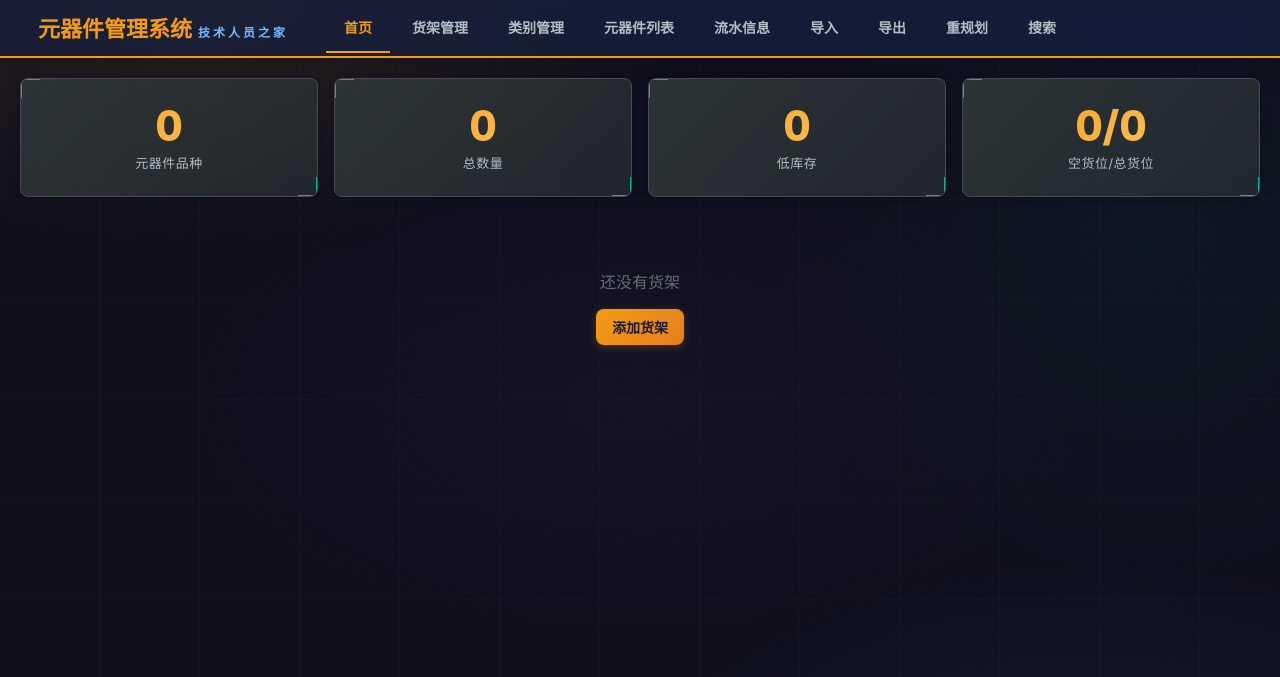
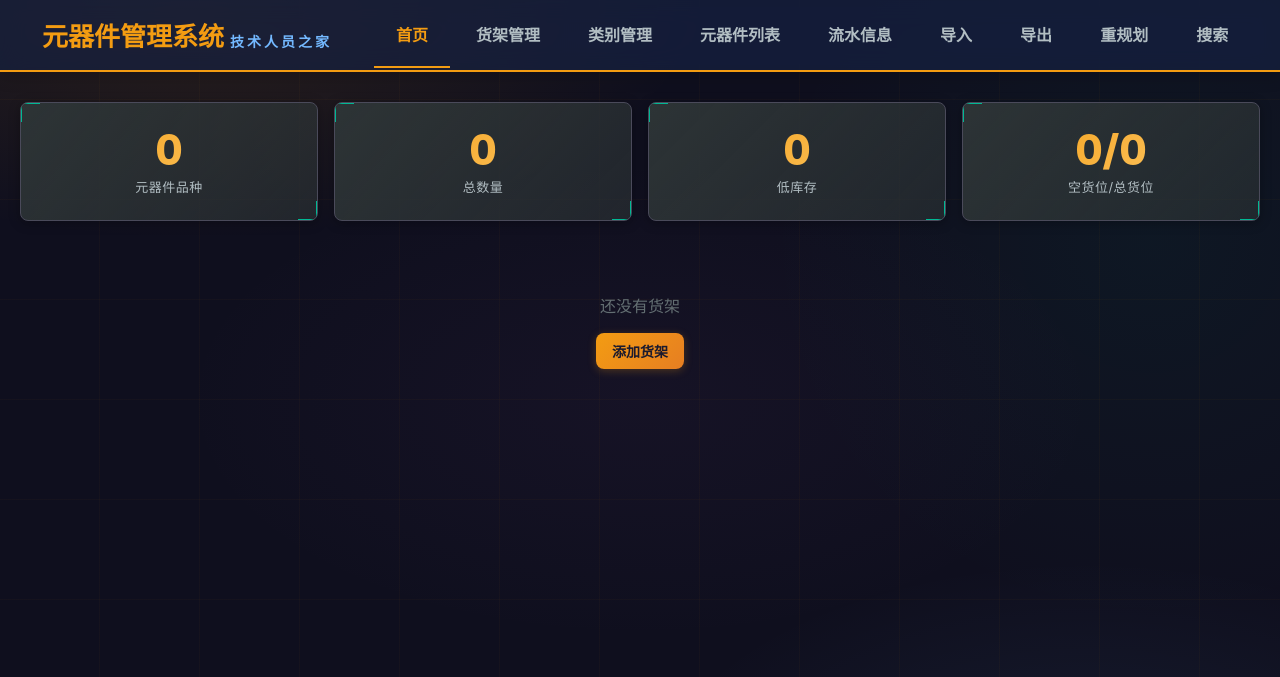
Before and after one commit to shpwtd/component-management-system, a Flask app: page / in a window 1280 px wide. Shown: the top 677 px of the page. Run offline with Flask 3, Linux system fonts and the light colour scheme; parts of the project's set-up code (start-up, migrations or seed data) failed here and were passed over.

Commit message:
ui: nav 加高 + 字号加大
调整项:
- .nav-inner height: 56px -> 70px （增加 14px）
- .nav a padding: 14px 18px -> 20px 22px （更多点击区域）
- .nav a font-size: 14px -> 16px （更清晰）
- .nav-brand font-size: 18px -> 20px
- .brand-main font-size: 22px -> 26px （品牌更醒目）
- .brand-sub font-size: 12px -> 14px
- .container padding-top: 20px -> 30px （同步增加顶部间距，避免贴 nav）

```diff
--- a/static/style.css
+++ b/static/style.css
@@ -118,7 +118,7 @@ body::before {
     -webkit-backdrop-filter: blur(12px) saturate(160%);
     box-shadow: 0 4px 16px rgba(0, 0, 0, 0.2);
 }
-.container { max-width: 1400px; margin: 0 auto; padding: 20px; position: relative; z-index: 1; }
+.container { max-width: 1400px; margin: 0 auto; padding: 30px 20px 20px; position: relative; z-index: 1; }
 a { color: #0984e3; text-decoration: none; }
 a:hover { text-decoration: underline; }
 
@@ -127,13 +127,13 @@ a:hover { text-decoration: underline; }
 .page-header h1 { font-size: 24px; font-weight: 700; color: #f39c12; }
 
 /* Nav */
-.nav-inner { max-width: 1400px; margin: 0 auto; display: flex; align-items: center; gap: 4px; height: 56px; }
-.nav a { color: #b2bec3; padding: 14px 18px; border-radius: 0; font-size: 14px; font-weight: 700; transition: all 0.2s; border-bottom: 2px solid transparent; }
+.nav-inner { max-width: 1400px; margin: 0 auto; display: flex; align-items: center; gap: 4px; height: 70px; }
+.nav a { color: #b2bec3; padding: 20px 22px; border-radius: 0; font-size: 16px; font-weight: 700; transition: all 0.2s; border-bottom: 2px solid transparent; }
 .nav a:hover, .nav a.active { background: transparent; color: #f39c12; border-bottom-color: #f39c12; text-decoration: none; }
-.nav .nav-brand { font-size: 18px; font-weight: 700; color: #f39c12; margin-right: 16px; }
+.nav .nav-brand { font-size: 20px; font-weight: 700; color: #f39c12; margin-right: 16px; }
 .nav-brand { display: inline-flex; align-items: flex-end; gap: 6px; }
-.nav-brand .brand-main { font-size: 22px; font-weight: 700; color: #f39c12; white-space: nowrap; }
-.nav-brand .brand-sub { font-size: 12px; font-family: "Courier New", Consolas, monospace; color: #74b9ff; letter-spacing: 3px; margin-bottom: 2px; }
+.nav-brand .brand-main { font-size: 26px; font-weight: 700; color: #f39c12; white-space: nowrap; }
+.nav-brand .brand-sub { font-size: 14px; font-family: "Courier New", Consolas, monospace; color: #74b9ff; letter-spacing: 3px; margin-bottom: 2px; }
 
 /* Cards */
 .card h2 { font-size: 18px; font-weight: 600; margin-bottom: 16px; color: #f39c12; }
```
